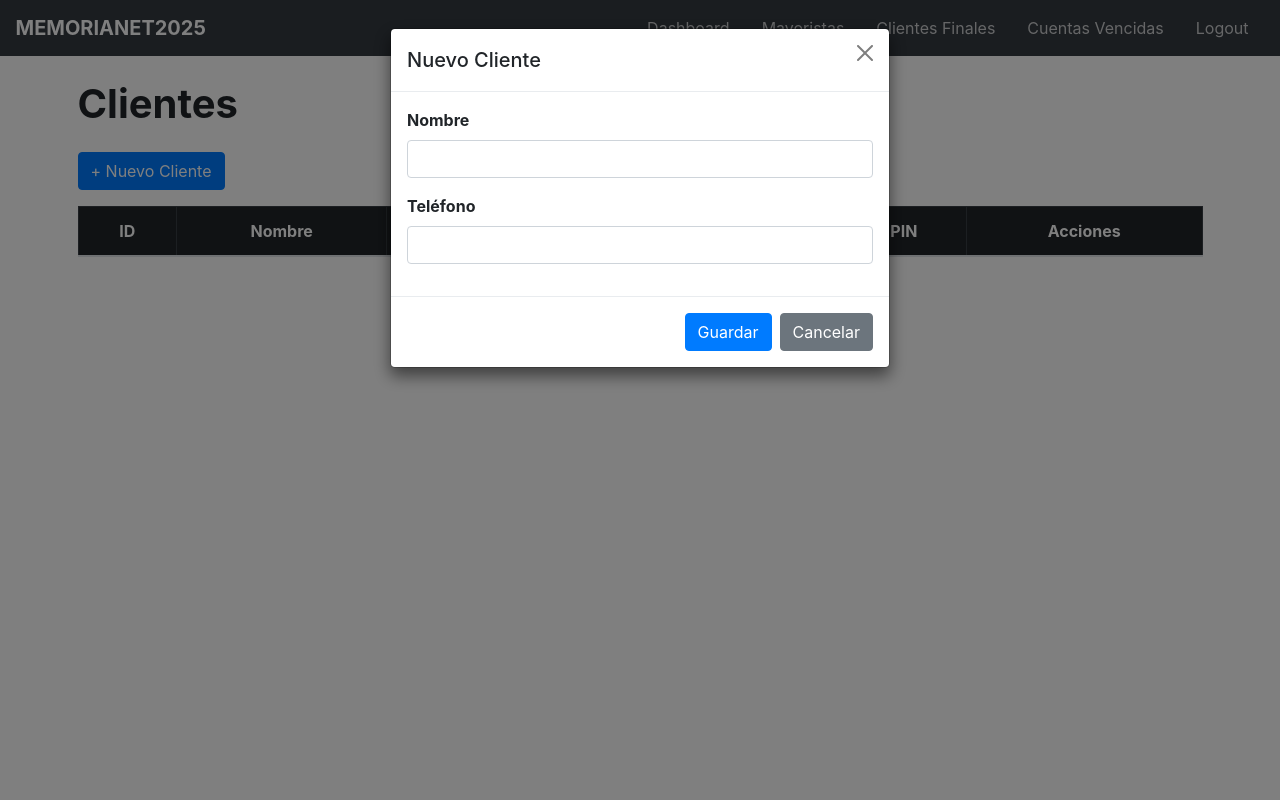
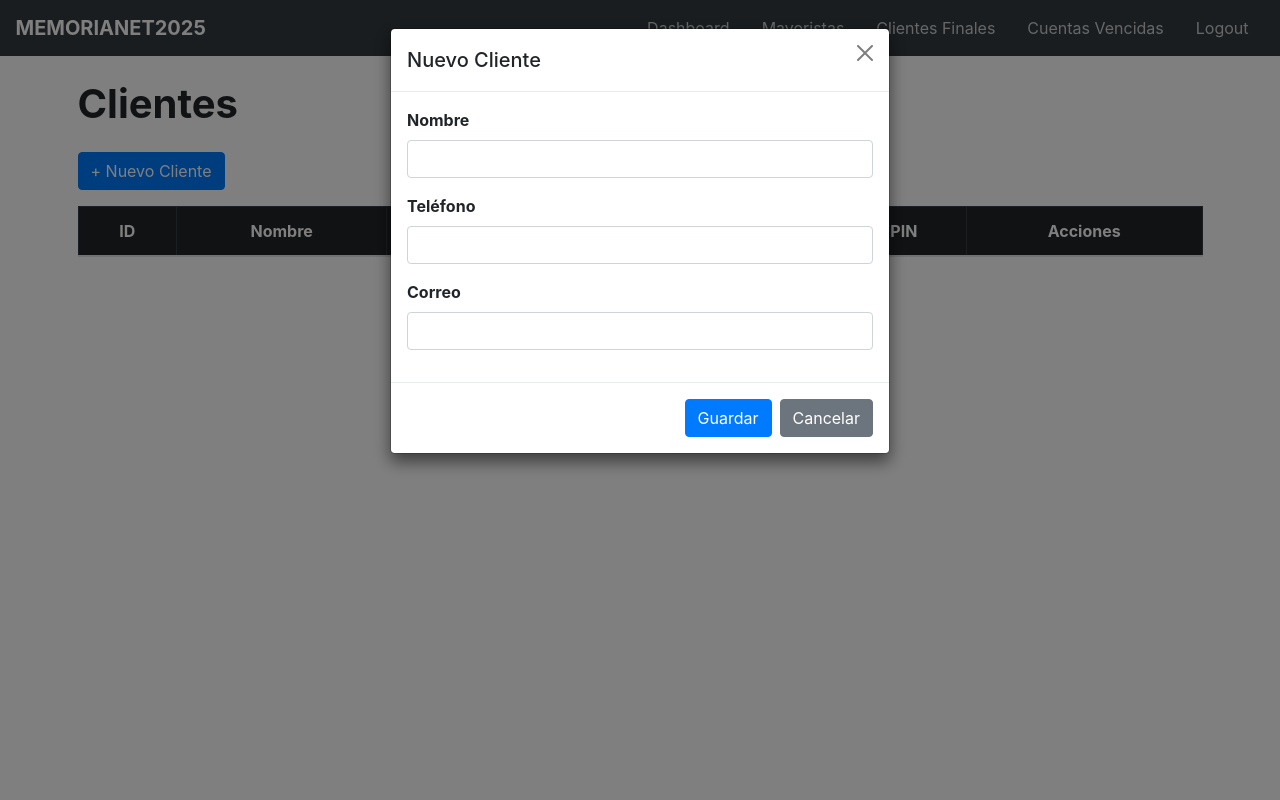
Before and after one commit to onichamv2/consultasnet, a Flask app: page /panel/clientes in a window 1280 px wide, after a click on "+ Nuevo Cliente". Run offline with Flask 3, Linux system fonts and the light colour scheme; the visitor is signed in with stand-in values (Sample User, id 1); data that the repository does not hold is empty; parts of the project's set-up code (start-up, migrations or seed data) failed here and were passed over; some libraries are stand-ins or nearby versions.

Commit message:
Fix: modal nuevo cliente sin AJAX, formulario tradicional

```diff
--- a/templates/admin/clientes.html
+++ b/templates/admin/clientes.html
@@ -36,19 +36,16 @@
         </button>
       </td>
       <td>
-        <!-- Botón Editar -->
         <button
           class="btn btn-warning btn-sm open-edit-cliente"
           data-id="{{ cliente.id }}">
           Editar
         </button>
 
-        <!-- Botón Ver Cuentas -->
         <a href="{{ url_for('panel.cuentas_cliente', cliente_id=cliente.id) }}" class="btn btn-primary btn-sm">
           Ver Cuentas
         </a>
 
-        <!-- ✅ Botón Reportar por WhatsApp -->
         <a href="{{ url_for('panel.reportar_cuentas', cliente_id=cliente.id) }}"
           class="btn btn-success btn-sm"
           target="_blank"
@@ -61,11 +58,11 @@
   </tbody>
 </table>
 
-<!-- ✅ Modal NUEVO Cliente -->
+<!-- ✅ Modal NUEVO Cliente SIN FETCH -->
 <div class="modal fade" id="nuevoClienteModal" tabindex="-1" aria-hidden="true">
   <div class="modal-dialog">
     <div class="modal-content">
-      <form id="nuevoClienteForm">
+      <form method="POST" action="/panel/clientes/nuevo">
         <div class="modal-header">
           <h5 class="modal-title">Nuevo Cliente</h5>
           <button type="button" class="btn-close" data-bs-dismiss="modal" aria-label="Cerrar"></button>
@@ -73,11 +70,15 @@
         <div class="modal-body">
           <div class="mb-3">
             <label>Nombre</label>
-            <input type="text" id="nuevoClienteNombre" class="form-control" required>
+            <input type="text" name="nombre" class="form-control" required>
           </div>
           <div class="mb-3">
             <label>Teléfono</label>
-            <input type="text" id="nuevoClienteTelefono" class="form-control" required>
+            <input type="text" name="telefono" class="form-control" required>
+          </div>
+          <div class="mb-3">
+            <label>Correo</label>
+            <input type="email" name="correo" class="form-control" required>
           </div>
         </div>
         <div class="modal-footer">
@@ -89,36 +90,3 @@
   </div>
 </div>
 {% endblock %}
-
-{% block extra_scripts %}
-<script>
-document.addEventListener('DOMContentLoaded', () => {
-  const nuevoClienteForm = document.getElementById('nuevoClienteForm');
-
-  nuevoClienteForm.addEventListener('submit', (e) => {
-    e.preventDefault();
-
-    fetch('/panel/api/cliente/nuevo', {
-      method: 'POST',
-      headers: { 'Content-Type': 'application/json' },
-      body: JSON.stringify({
-        nombre: document.getElementById('nuevoClienteNombre').value,
-        telefono: document.getElementById('nuevoClienteTelefono').value
-      })
-    })
-    .then(res => res.json())
-    .then(data => {
-      if (data.success) {
-        location.reload();
-      } else {
-        alert('Error al crear');
-      }
-    })
-    .catch(err => {
-      console.error("Error:", err);
-      alert('Fallo de red');
-    });
-  });
-});
-</script>
-{% endblock %}
```
